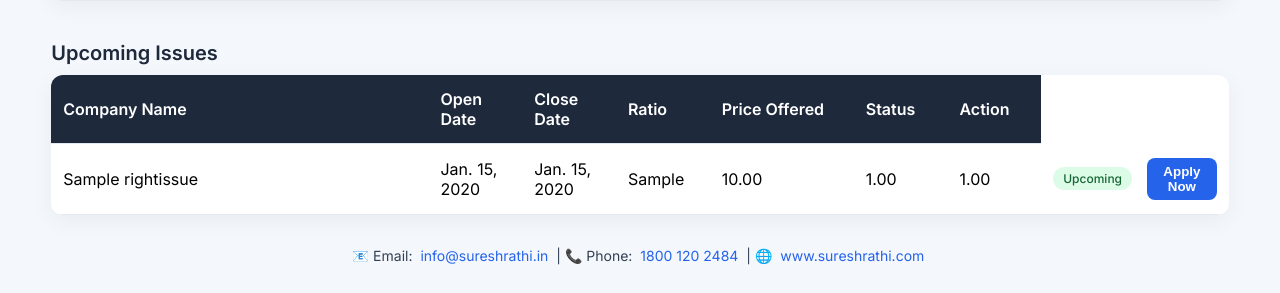
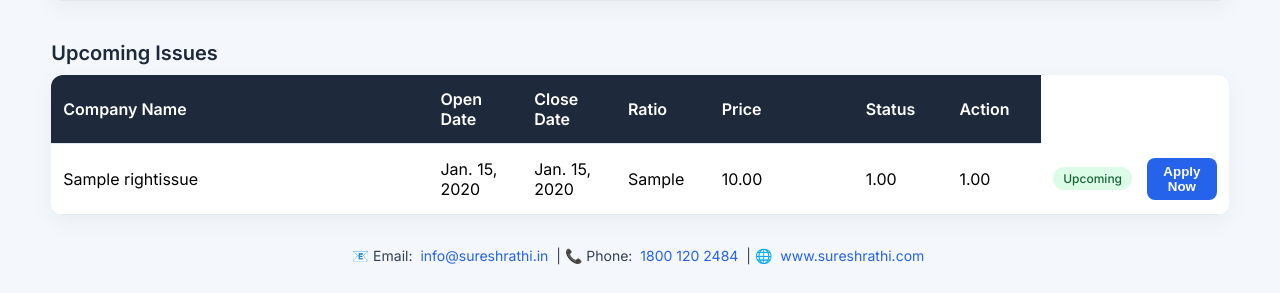
Before and after one commit to palaksharda/right-issue, a Django app: template issues/templates/issues/issue_list.html in a window 1280 px wide. Shown: the part 330-623 px from the top of the page. Run offline with Django 5.2, Linux system fonts and the light colour scheme; the template is opened without the code that fills it: values that come from a table or form of the project are taken from there, others are empty; tables that the repository leaves empty hold one stand-in row (values such as "Sample post").

Commit message:
changing heading

```diff
--- a/issues/templates/issues/issue_list.html
+++ b/issues/templates/issues/issue_list.html
@@ -376,7 +376,7 @@ body {
                 <th>Open Date</th>
                 <th>Close Date</th>
                 <th>Ratio</th>
-                <th>Price Offered</th>
+                <th>Price</th>
                 <th>Status</th>
                 <th>Action</th>
             </tr>
```
